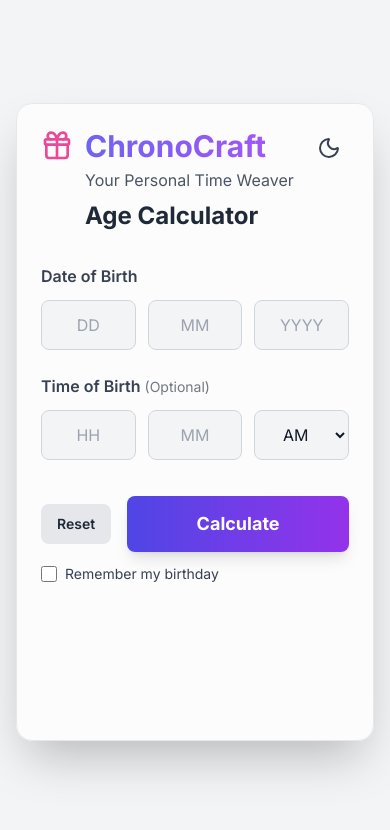
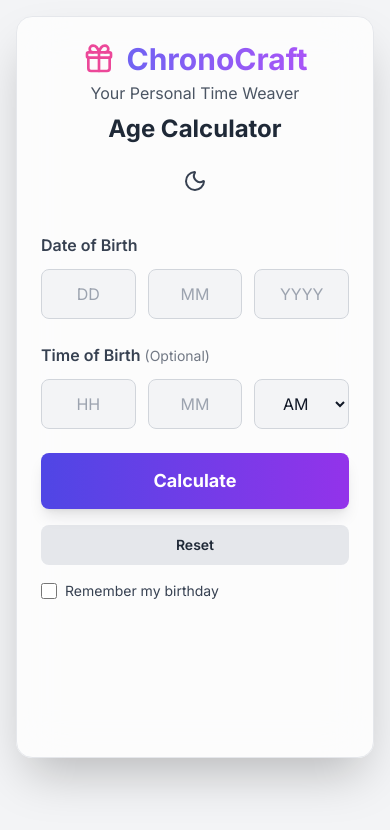
Before and after one commit to anaymdalvi-glitch/age-calculator2, a plain HTML site: page index.html in a window 390 px wide. Drawn offline with nearby package versions, Linux system fonts and the light colour scheme.

Commit message:
Refactor HTML structure and styles for improved layout
Updated layout and styling for better responsiveness and usability.

```diff
--- a/index.html
+++ b/index.html
@@ -81,6 +81,7 @@
             display: flex !important; /* Ensure it's treated as a block/flex element */
             min-height: 100px; /* Provide a minimum rendering height */
             text-align: center;
+            min-width: 250px; /* Crucial fix for the 250px width error */
         }
     </style>
 
@@ -98,22 +99,27 @@
         }
     </script>
 </head>
-<body class="bg-gray-100 dark:bg-gray-900 text-gray-900 dark:text-gray-100 flex items-center justify-center min-h-screen p-4 transition-colors duration-300">
+<!-- UPDATED: Removed centering classes from body to allow full width usage -->
+<body class="bg-gray-100 dark:bg-gray-900 text-gray-900 dark:text-gray-100 min-h-screen p-4 transition-colors duration-300">
 
-    <main class="w-full max-w-5xl mx-auto">
+    <!-- UPDATED: Increased max-width for a fuller container look -->
+    <main class="w-full mx-auto max-w-7xl">
         <div class="w-full bg-white/70 dark:bg-gray-800/70 backdrop-blur-xl border border-gray-200 dark:border-gray-700/50 rounded-2xl shadow-2xl p-6 md:p-10">
 
             <!-- Header: Title + Theme Toggle -->
-            <header class="flex justify-between items-start mb-8">
-                <div>
-                    <h1 class="text-3xl font-bold text-transparent bg-clip-text bg-gradient-to-r from-indigo-500 to-purple-500 flex items-center gap-3">
+            <!-- UPDATED: Added flex-col and text-center for centering the header content -->
+            <header class="flex flex-col md:flex-row justify-between items-center md:items-start mb-8 text-center">
+                <!-- UPDATED: Removed ml-11 offsets and centered text -->
+                <div class="text-center md:text-left">
+                    <h1 class="text-3xl font-bold text-transparent bg-clip-text bg-gradient-to-r from-indigo-500 to-purple-500 flex items-center justify-center md:justify-start gap-3">
                         <i data-lucide="gift" class="w-8 h-8 text-pink-500"></i>
                         ChronoCraft
                     </h1>
-                    <p class="text-gray-600 dark:text-gray-400 text-md mt-1 ml-11">Your Personal Time Weaver</p>
-                    <h2 class="text-2xl font-bold text-gray-800 dark:text-gray-100 mt-2 ml-11">Age Calculator</h2>
+                    <p class="text-gray-600 dark:text-gray-400 text-md mt-1">Your Personal Time Weaver</p>
+                    <h2 class="text-2xl font-bold text-gray-800 dark:text-gray-100 mt-2">Age Calculator</h2>
                 </div>
-                <button id="theme-toggle" title="Toggle theme" class="p-2 rounded-full text-gray-700 dark:text-gray-300 hover:bg-gray-200 dark:hover:bg-gray-700 transition-all focus-visible-ring">
+                <!-- Theme Toggle Button -->
+                <button id="theme-toggle" title="Toggle theme" class="p-2 rounded-full text-gray-700 dark:text-gray-300 hover:bg-gray-200 dark:hover:bg-gray-700 transition-all focus-visible-ring mt-4 md:mt-0">
                     <i id="theme-icon-sun" data-lucide="sun" class="w-6 h-6"></i>
                     <i id="theme-icon-moon" data-lucide="moon" class="w-6 h-6"></i>
                 </button>
@@ -121,9 +127,10 @@
 
             <!-- Input Form -->
             <section id="input-form" class="mb-8">
-                <div class="grid grid-cols-1 md:grid-cols-3 gap-6">
+                <!-- UPDATED: Changed grid layout to a simple vertical stack (space-y-6) -->
+                <div class="space-y-6">
 
-                    <!-- Date Inputs -->
+                    <!-- 1. Date Inputs (Full Width Row) -->
                     <div class="space-y-3">
                         <label for="day" class="text-base font-semibold text-gray-700 dark:text-gray-300">Date of Birth</label>
                         <div class="grid grid-cols-3 gap-3">
@@ -133,10 +140,10 @@
                         </div>
                     </div>
 
-                    <!-- Time Inputs -->
+                    <!-- 2. Time Inputs (Full Width Row - now below Date of Birth) -->
                     <div class="space-y-3">
                         <label for="hour" class="text-base font-semibold text-gray-700 dark:text-gray-300">Time of Birth <span class="text-sm font-normal opacity-70">(Optional)</span></label>
-                        <div class="grid grid-cols-3 gap-3">
+                        <div class="grid grid-cols-3 gap-3 max-w-sm"> <!-- Restricted width for time inputs for visual balance -->
                             <input type="number" id="hour" placeholder="HH" min="1" max="12" class="w-full p-3 text-center rounded-lg bg-gray-100 dark:bg-gray-700 border border-gray-300 dark:border-gray-600 focus:border-indigo-500 dark:focus:border-indigo-500 outline-none focus-visible-ring" aria-label="Hour of Birth">
                             <input type="number" id="minute" placeholder="MM" min="0" max="59" class="w-full p-3 text-center rounded-lg bg-gray-100 dark:bg-gray-700 border border-gray-300 dark:border-gray-600 focus:border-indigo-500 dark:focus:border-indigo-500 outline-none focus-visible-ring" aria-label="Minute of Birth">
                             <select id="ampm" class="w-full p-3 text-center rounded-lg bg-gray-100 dark:bg-gray-700 border border-gray-300 dark:border-gray-600 focus:border-indigo-500 dark:focus:border-indigo-500 outline-none focus-visible-ring cursor-pointer" aria-label="AM or PM">
@@ -146,23 +153,26 @@
                         </div>
                     </div>
 
-                    <!-- Actions and Settings -->
-                    <div class="space-y-3 md:mt-auto">
-                        <label class="text-base font-semibold text-gray-700 dark:text-gray-300 hidden md:block opacity-0">Actions</label>
-                        <div class="flex items-center gap-4 mt-3 md:mt-0">
+                    <!-- 3. Actions and Settings (Full Width Row - now below Time of Birth) -->
+                    <!-- UPDATED: Reordered to put Calculate first, followed by Reset and Checkbox on the next line -->
+                    <div class="space-y-4">
+
+                        <!-- Calculate Button (Primary action) -->
+                        <button id="calculate-btn" class="w-full p-3.5 rounded-lg bg-gradient-to-r from-indigo-600 to-purple-600 text-white font-bold text-lg shadow-lg hover:opacity-90 transition-all transform hover:scale-[1.005] active:scale-100 focus-visible-ring">
+                            Calculate
+                        </button>
+
+                        <!-- Secondary Actions: Reset and Checkbox -->
+                        <div class="flex flex-col sm:flex-row sm:justify-between items-start sm:items-center gap-4">
                             <!-- Reset Button -->
-                            <button id="reset-btn" class="flex-shrink-0 px-4 py-2.5 rounded-lg bg-gray-200 dark:bg-gray-700 text-gray-800 dark:text-gray-200 font-semibold text-sm hover:bg-gray-300 dark:hover:bg-gray-600 transition-all focus-visible-ring">
+                            <button id="reset-btn" class="w-full sm:w-auto flex-shrink-0 px-4 py-2.5 rounded-lg bg-gray-200 dark:bg-gray-700 text-gray-800 dark:text-gray-200 font-semibold text-sm hover:bg-gray-300 dark:hover:bg-gray-600 transition-all focus-visible-ring">
                                 Reset
                             </button>
-                            <!-- Calculate Button -->
-                            <button id="calculate-btn" class="flex-grow p-3.5 rounded-lg bg-gradient-to-r from-indigo-600 to-purple-600 text-white font-bold text-lg shadow-lg hover:opacity-90 transition-all transform hover:scale-[1.02] active:scale-100 focus-visible-ring">
-                                Calculate
-                            </button>
-                        </div>
                             <!-- Save for next time checkbox -->
-                        <div class="flex items-center mt-3">
+                            <div class="flex items-center">
                                 <input type="checkbox" id="save-data" class="h-4 w-4 text-indigo-600 dark:text-indigo-500 focus:ring-indigo-500 border-gray-300 rounded dark:bg-gray-700 dark:border-gray-600 focus-visible-ring">
                                 <label for="save-data" class="ml-2 block text-sm text-gray-700 dark:text-gray-300 cursor-pointer select-none">Remember my birthday</label>
+                            </div>
                         </div>
                     </div>
                 </div>
@@ -272,15 +282,16 @@
                   This is just a placeholder and will not serve ads.
                   data-ad-format changed to 'fluid' to help with responsiveness.
                 -->
+                <!-- Ad wrapper added for guaranteed min-width and delayed loading for AdSense -->
+                <div id="ad-wrapper" class="ads-wrapper w-full overflow-hidden min-w-[250px]">
                     <ins class="adsbygoogle"
-                     style="display:block; min-height:100px; text-align:center;"
+                         style="display:block;"
                          data-ad-client="ca-pub-5173549373434570"
                          data-ad-slot="1234567890"
                          data-ad-format="fluid"
                          data-full-width-responsive="true"></ins>
-                <script>
-                     (adsbygoogle = window.adsbygoogle || []).push({});
-                </script>
+                </div>
+                <!-- Ad push logic is now in the delayed JavaScript block at the end -->
             </div>
             <!-- End AdSense Placeholder -->
 
@@ -575,6 +586,20 @@
             clearInterval(liveInterval); // Stop live interval if there's an error
         }
 
+        // --- AdSense Load Fix ---
+        window.onload = function() {
+            // Delay the ad push until the window is fully loaded (DOM and CSS finalized).
+            // This prevents the 'availableWidth=0' error.
+            setTimeout(function() {
+                try {
+                    (window.adsbygoogle = window.adsbygoogle || []).push({});
+                    console.log("AdSense push completed successfully.");
+                } catch (e) {
+                    console.error("Error pushing AdSense ad:", e);
+                }
+            }, 100);
+        };
+
         // --- Initial Icon Render ---
         lucide.createIcons();
     });
```
Lines whose indentation alone changed are shown as unchanged.
